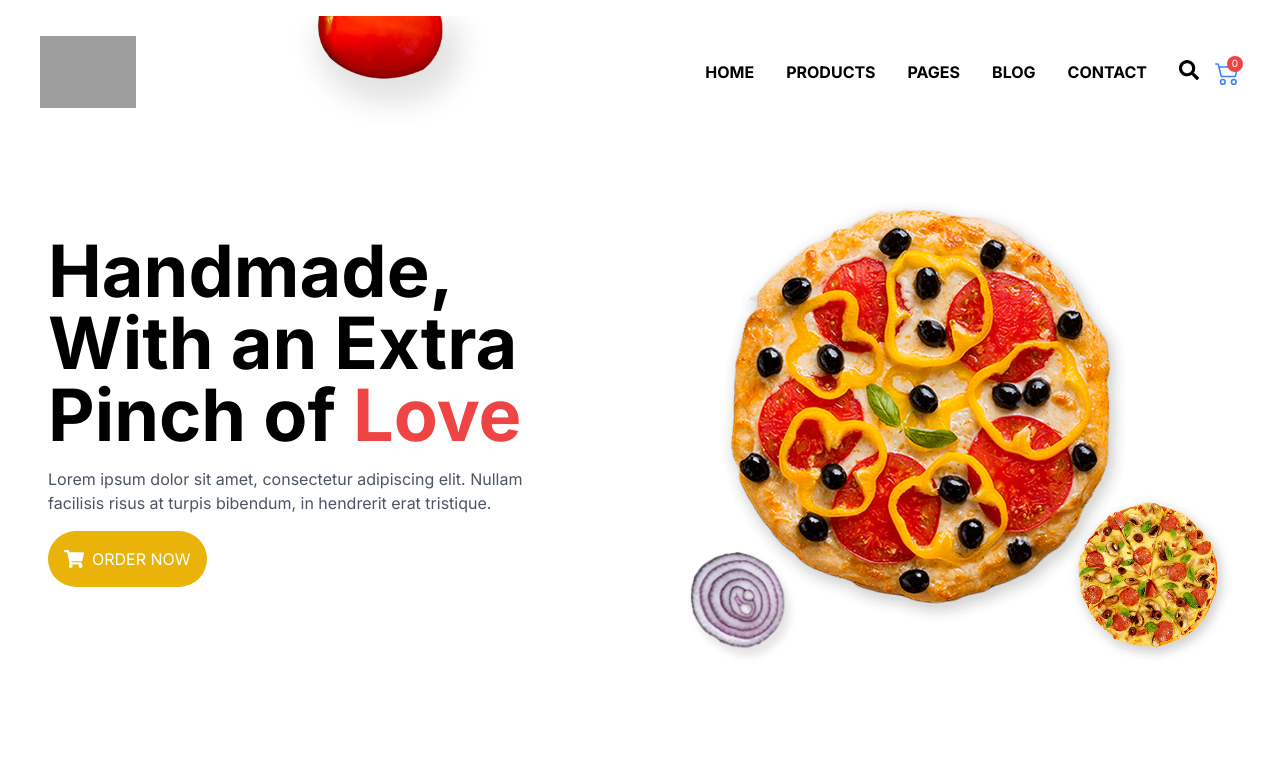
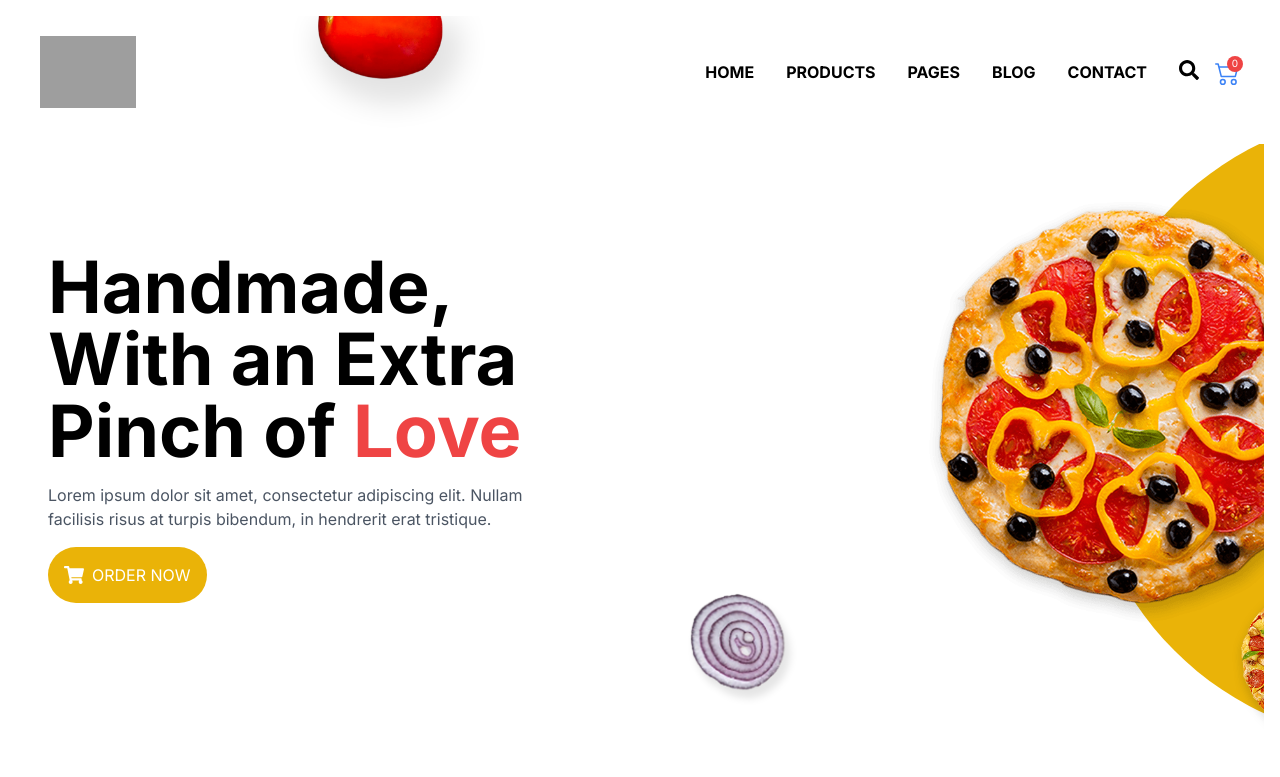
Before and after one commit to franciedigital/pizza-ordering-app, a Next.js app: page / in a window 1280 px wide. Shown: the top 777 px of the page. Built offline with nearby package versions, Linux system fonts and the light colour scheme; grey boxes are pictures that could not be loaded.

Commit message:
Fixed the hero image

```diff
--- a/src/components/hero.js
+++ b/src/components/hero.js
@@ -7,22 +7,23 @@ const Hero = () => {
   const HeroImage = () => {
     return (
       <div className="p-8 relative overflow-hidden">
-        <div className=" rounded-full bg-yellow-500  "></div>
+        <div className="bg-yellow-500 rounded-l-full absolute top-0 right-[-60%] md:right-[-70%] h-full w-full aspect-w-1 aspect-h-1 z-10"></div>
+
         <div className=" md:max-w-xl relative z-20">
           <img
             src="../../images/pizza-hero.png"
             alt="Hero Image"
-            className="absolute  w-[75%] top-[-40px] mb-4  right-0 left-8 mt-24  relative  z-20"
+            className="absolute  w-[75%] top-[-40px] md:mb-12 mb-12  md:left-60  md:right-[-70%] left-8 mt-24  relative  z-20"
           />
           <img
             src="../../images/pizza-onion.png"
             alt="Onion Image"
-            className="absolute left-0 bottom-0 w-[20%] z-20"
+            className="absolute left-0 bottom-[-10%] w-[20%] z-20"
           />
           <img
             src="../../images/pizza-small.png"
             alt="Small pizza Image"
-            className="absolute right-0 bottom-0 z-20 w-[20%] md:w-[30%]"
+            className="absolute right-10 md:right-[-30%] bottom-[-20%] z-20 w-[30%] md:w-[30%]"
           />
         </div>
       </div>
```
